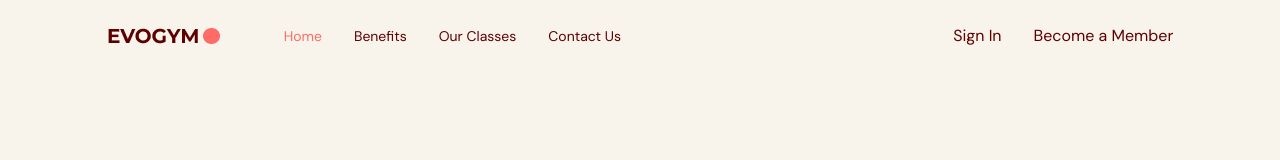
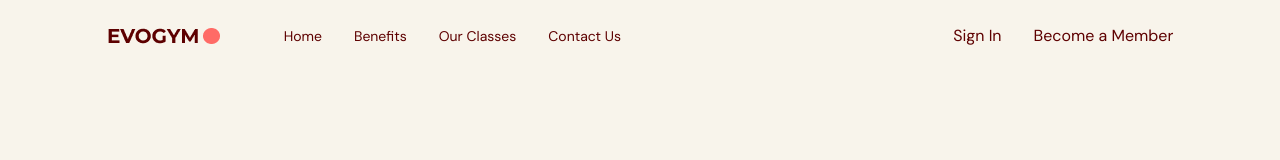
Before and after one commit to aniruddhabagal/fitness-gym-app, a React (Vite) app: page / in a window 1280 px wide. Shown: the top 160 px of the page. Built offline with nearby package versions, Linux system fonts and the light colour scheme.

Commit message:
Restructured the links using Enums

```diff
--- a/src/App.tsx
+++ b/src/App.tsx
@@ -1,7 +1,11 @@
 import Navbar from "@/scenes/navbar";
 import { useState } from "react";
+import { SelectedPage } from "@/shared/types";
+
 function App() {
-  const [selectedPage, setSelectedPage] = useState("home");
+  const [selectedPage, setSelectedPage] = useState<SelectedPage>(
+    SelectedPage.Home
+  );
 
   return (
     <div className="app bg-gray-20">
--- a/src/scenes/navbar/Link.tsx
+++ b/src/scenes/navbar/Link.tsx
@@ -1,13 +1,14 @@
+import { SelectedPage } from "@/shared/types";
 import AnchorLink from "react-anchor-link-smooth-scroll";
 
 type Props = {
   page: string;
-  selectedPage: string;
-  setSelectedPage: (value: string) => void;
+  selectedPage: SelectedPage;
+  setSelectedPage: (value: SelectedPage) => void;
 };
 
 const Link = ({ page, selectedPage, setSelectedPage }: Props) => {
-  const lowerCasePage = page.toLowerCase().replace(/ /g, "");
+  const lowerCasePage = page.toLowerCase().replace(/ /g, "") as SelectedPage;
 
   return (
     <AnchorLink
--- a/src/scenes/navbar/index.tsx
+++ b/src/scenes/navbar/index.tsx
@@ -2,9 +2,10 @@ import { useState } from "react";
 import { Bars3Icon, XMarkIcon } from "@heroicons/react/24/solid";
 import Link from "./Link";
 import Logo from "@/assets/Logo.png";
+import { SelectedPage } from "@/shared/types";
 type Props = {
-  selectedPage: string;
-  setSelectedPage: (value: string) => void;
+  selectedPage: SelectedPage;
+  setSelectedPage: (value: SelectedPage) => void;
 };
 
 const Navbar = ({ selectedPage, setSelectedPage }: Props) => {
--- /dev/null
+++ b/src/shared/types.ts
@@ -0,0 +1,6 @@
+export enum SelectedPage {
+    Home = 'Home',
+    Benefits = 'benefits',
+    OurClasses = 'ourclasses',
+    ContactUs = 'contactus',
+}
```
